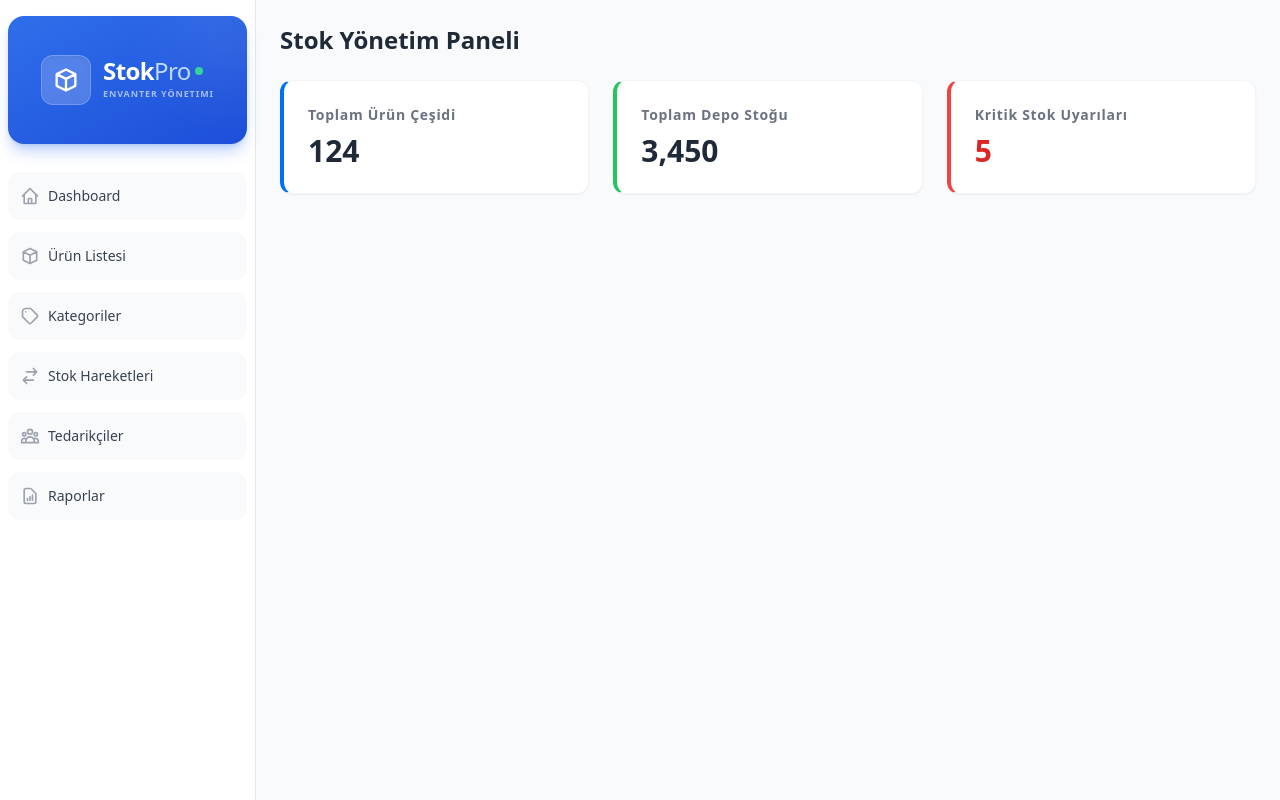
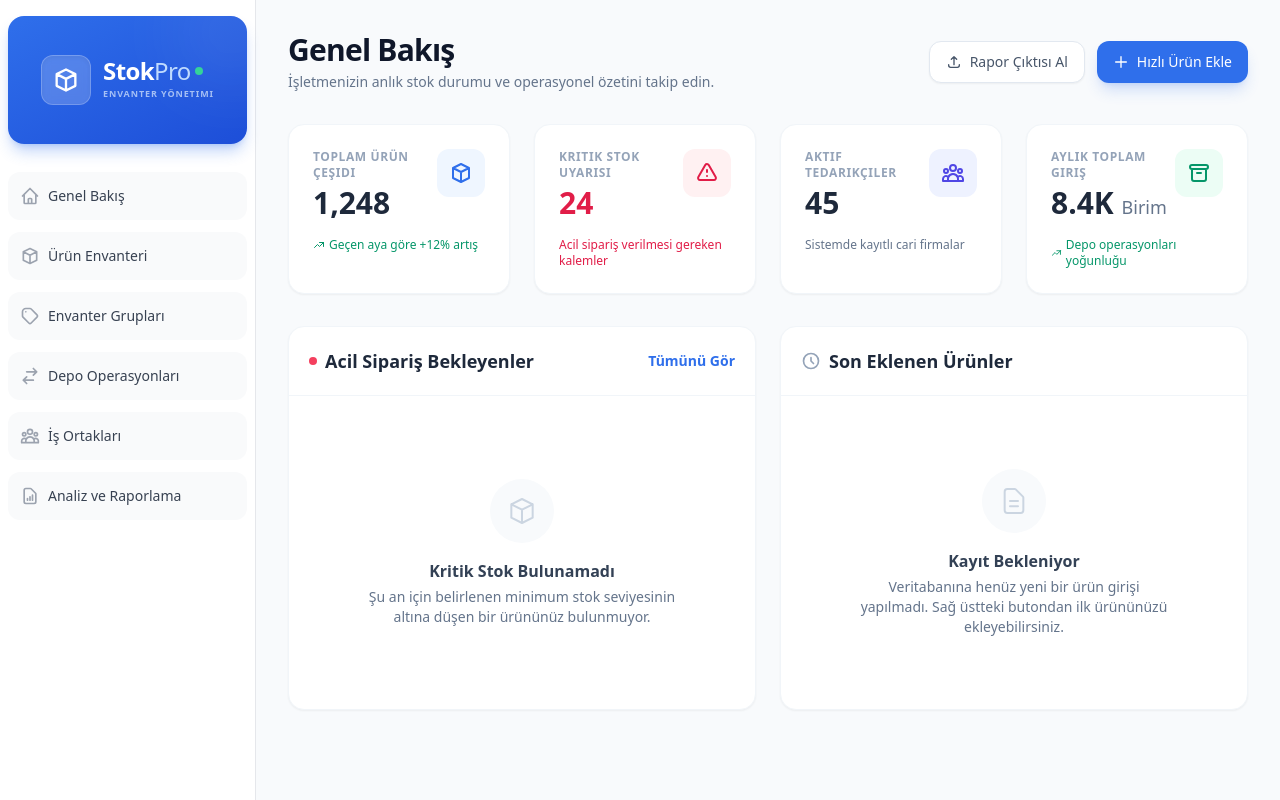
Before and after one commit to elifkaner/inventory-management-system, a Next.js app in the folder frontend/: page / in a window 1280 px wide. Built offline with nearby package versions, Linux system fonts and the light colour scheme.

Commit message:
İçerik düzenlemesi yapıldı.

```diff
--- a/frontend/app/page.tsx
+++ b/frontend/app/page.tsx
@@ -1,28 +1,134 @@
-export default function DashboardSayfasi() {
+'use client';
+
+export default function Dashboard() {
   return (
+    <div className="p-8 bg-slate-50 min-h-screen font-sans text-slate-800">
 
-    <div className="p-6 bg-gray-50 min-h-screen">
-      <h1 className="text-2xl font-bold mb-6 text-gray-800">Stok Yönetim Paneli</h1>
+      {/* 1. ÜST BAŞLIK VE AKSİYON BUTONLARI */}
+      <div className="flex flex-col md:flex-row justify-between items-start md:items-center mb-8 gap-4">
+        <div>
+          <h1 className="text-3xl font-extrabold text-slate-900 tracking-tight">Genel Bakış</h1>
+          <p className="text-slate-500 mt-1 text-sm">İşletmenizin anlık stok durumu ve operasyonel özetini takip edin.</p>
+        </div>
+        <div className="flex gap-3">
+          <button className="px-4 py-2.5 bg-white border border-slate-200 text-slate-600 rounded-xl hover:bg-slate-50 font-medium text-sm flex items-center gap-2 transition-colors shadow-sm">
+            <svg className="w-4 h-4" fill="none" viewBox="0 0 24 24" stroke="currentColor"><path strokeLinecap="round" strokeLinejoin="round" strokeWidth={2} d="M4 16v1a3 3 0 003 3h10a3 3 0 003-3v-1m-4-8l-4-4m0 0L8 8m4-4v12" /></svg>
+            Rapor Çıktısı Al
+          </button>
+          <button className="px-4 py-2.5 bg-blue-600 text-white rounded-xl hover:bg-blue-700 font-medium text-sm flex items-center gap-2 shadow-lg shadow-blue-600/20 transition-transform hover:-translate-y-0.5">
+            <svg className="w-4 h-4" fill="none" viewBox="0 0 24 24" stroke="currentColor"><path strokeLinecap="round" strokeLinejoin="round" strokeWidth={2} d="M12 4v16m8-8H4" /></svg>
+            Hızlı Ürün Ekle
+          </button>
+        </div>
+      </div>
 
+      {/* 2. 4'LÜ ÖZET İSTATİSTİK KARTLARI */}
+      <div className="grid grid-cols-1 md:grid-cols-2 xl:grid-cols-4 gap-6 mb-8">
 
-      <div className="grid grid-cols-1 md:grid-cols-3 gap-6">
-
-
-        <div className="bg-white p-6 rounded-xl shadow-sm border border-gray-100 border-l-4 border-l-blue-500">
-          <h2 className="text-gray-500 text-sm font-semibold tracking-wider">Toplam Ürün Çeşidi</h2>
-          <p className="text-3xl font-bold text-gray-800 mt-2">124</p>
+        {/* Kart 1 */}
+        <div className="bg-white rounded-2xl p-6 border border-slate-100 shadow-sm relative overflow-hidden group hover:shadow-md transition-shadow">
+          <div className="flex justify-between items-start">
+            <div>
+              <p className="text-xs font-bold text-slate-400 uppercase tracking-wider mb-1">Toplam Ürün Çeşidi</p>
+              <h3 className="text-3xl font-extrabold text-slate-800">1,248</h3>
+            </div>
+            <div className="p-3 bg-blue-50 text-blue-600 rounded-xl group-hover:scale-110 transition-transform">
+              <svg className="w-6 h-6" fill="none" viewBox="0 0 24 24" stroke="currentColor"><path strokeLinecap="round" strokeLinejoin="round" strokeWidth={2} d="M20 7l-8-4-8 4m16 0l-8 4m8-4v10l-8 4m0-10L4 7m8 4v10M4 7v10l8 4" /></svg>
+            </div>
+          </div>
+          <div className="mt-4 flex items-center text-xs font-medium text-emerald-600">
+            <svg className="w-3 h-3 mr-1" fill="none" viewBox="0 0 24 24" stroke="currentColor"><path strokeLinecap="round" strokeLinejoin="round" strokeWidth={2} d="M13 7h8m0 0v8m0-8l-8 8-4-4-6 6" /></svg>
+            <span>Geçen aya göre +12% artış</span>
+          </div>
         </div>
 
-
-        <div className="bg-white p-6 rounded-xl shadow-sm border border-gray-100 border-l-4 border-l-green-500">
-          <h2 className="text-gray-500 text-sm font-semibold tracking-wider">Toplam Depo Stoğu</h2>
-          <p className="text-3xl font-bold text-gray-800 mt-2">3,450</p>
+        {/* Kart 2 */}
+        <div className="bg-white rounded-2xl p-6 border border-slate-100 shadow-sm relative overflow-hidden group hover:shadow-md transition-shadow">
+          <div className="flex justify-between items-start">
+            <div>
+              <p className="text-xs font-bold text-slate-400 uppercase tracking-wider mb-1">Kritik Stok Uyarısı</p>
+              <h3 className="text-3xl font-extrabold text-rose-600">24</h3>
+            </div>
+            <div className="p-3 bg-rose-50 text-rose-600 rounded-xl group-hover:scale-110 transition-transform">
+              <svg className="w-6 h-6" fill="none" viewBox="0 0 24 24" stroke="currentColor"><path strokeLinecap="round" strokeLinejoin="round" strokeWidth={2} d="M12 9v2m0 4h.01m-6.938 4h13.856c1.54 0 2.502-1.667 1.732-3L13.732 4c-.77-1.333-2.694-1.333-3.464 0L3.34 16c-.77 1.333.192 3 1.732 3z" /></svg>
+            </div>
+          </div>
+          <div className="mt-4 flex items-center text-xs font-medium text-rose-600">
+            <span>Acil sipariş verilmesi gereken kalemler</span>
+          </div>
         </div>
 
+        {/* Kart 3 */}
+        <div className="bg-white rounded-2xl p-6 border border-slate-100 shadow-sm relative overflow-hidden group hover:shadow-md transition-shadow">
+          <div className="flex justify-between items-start">
+            <div>
+              <p className="text-xs font-bold text-slate-400 uppercase tracking-wider mb-1">Aktif Tedarikçiler</p>
+              <h3 className="text-3xl font-extrabold text-slate-800">45</h3>
+            </div>
+            <div className="p-3 bg-indigo-50 text-indigo-600 rounded-xl group-hover:scale-110 transition-transform">
+              <svg className="w-6 h-6" fill="none" viewBox="0 0 24 24" stroke="currentColor"><path strokeLinecap="round" strokeLinejoin="round" strokeWidth={2} d="M17 20h5v-2a3 3 0 00-5.356-1.857M17 20H7m10 0v-2c0-.656-.126-1.283-.356-1.857M7 20H2v-2a3 3 0 015.356-1.857M7 20v-2c0-.656.126-1.283.356-1.857m0 0a5.002 5.002 0 019.288 0M15 7a3 3 0 11-6 0 3 3 0 016 0zm6 3a2 2 0 11-4 0 2 2 0 014 0zM7 10a2 2 0 11-4 0 2 2 0 014 0z" /></svg>
+            </div>
+          </div>
+          <div className="mt-4 flex items-center text-xs font-medium text-slate-500">
+            <span>Sistemde kayıtlı cari firmalar</span>
+          </div>
+        </div>
 
-        <div className="bg-white p-6 rounded-xl shadow-sm border border-gray-100 border-l-4 border-l-red-500">
-          <h2 className="text-gray-500 text-sm font-semibold tracking-wider">Kritik Stok Uyarıları</h2>
-          <p className="text-3xl font-bold text-red-600 mt-2">5</p>
+        {/* Kart 4 */}
+        <div className="bg-white rounded-2xl p-6 border border-slate-100 shadow-sm relative overflow-hidden group hover:shadow-md transition-shadow">
+          <div className="flex justify-between items-start">
+            <div>
+              <p className="text-xs font-bold text-slate-400 uppercase tracking-wider mb-1">Aylık Toplam Giriş</p>
+              <h3 className="text-3xl font-extrabold text-slate-800">8.4K <span className="text-lg text-slate-500 font-medium">Birim</span></h3>
+            </div>
+            <div className="p-3 bg-emerald-50 text-emerald-600 rounded-xl group-hover:scale-110 transition-transform">
+              <svg className="w-6 h-6" fill="none" viewBox="0 0 24 24" stroke="currentColor"><path strokeLinecap="round" strokeLinejoin="round" strokeWidth={2} d="M5 8h14M5 8a2 2 0 110-4h14a2 2 0 110 4M5 8v10a2 2 0 002 2h10a2 2 0 002-2V8m-9 4h4" /></svg>
+            </div>
+          </div>
+          <div className="mt-4 flex items-center text-xs font-medium text-emerald-600">
+            <svg className="w-3 h-3 mr-1" fill="none" viewBox="0 0 24 24" stroke="currentColor"><path strokeLinecap="round" strokeLinejoin="round" strokeWidth={2} d="M13 7h8m0 0v8m0-8l-8 8-4-4-6 6" /></svg>
+            <span>Depo operasyonları yoğunluğu</span>
+          </div>
+        </div>
+      </div>
+
+      {/* 3. İKİLİ PANELLER (Hızlı Tablolar) */}
+      <div className="grid grid-cols-1 lg:grid-cols-2 gap-6">
+
+        {/* Sol Panel: Kritik Stoklar */}
+        <div className="bg-white rounded-2xl border border-slate-100 shadow-sm flex flex-col h-96">
+          <div className="p-5 border-b border-slate-100 flex justify-between items-center">
+            <h2 className="text-lg font-bold text-slate-800 flex items-center gap-2">
+              <span className="w-2 h-2 rounded-full bg-rose-500 animate-pulse"></span>
+              Acil Sipariş Bekleyenler
+            </h2>
+            <button className="text-sm font-semibold text-blue-600 hover:text-blue-800">Tümünü Gör</button>
+          </div>
+          <div className="p-8 flex-1 flex flex-col items-center justify-center text-center">
+            {/* Empty State (Boş Durum) - Tedasoft'tan İlham Alındı */}
+            <div className="w-16 h-16 bg-slate-50 rounded-full flex items-center justify-center mb-4">
+              <svg className="w-8 h-8 text-slate-300" fill="none" viewBox="0 0 24 24" stroke="currentColor"><path strokeLinecap="round" strokeLinejoin="round" strokeWidth={1.5} d="M20 7l-8-4-8 4m16 0l-8 4m8-4v10l-8 4m0-10L4 7m8 4v10M4 7v10l8 4" /></svg>
+            </div>
+            <h3 className="text-slate-700 font-bold mb-1">Kritik Stok Bulunamadı</h3>
+            <p className="text-sm text-slate-500 max-w-xs">Şu an için belirlenen minimum stok seviyesinin altına düşen bir ürününüz bulunmuyor.</p>
+          </div>
+        </div>
+
+        {/* Sağ Panel: Son Hareketler */}
+        <div className="bg-white rounded-2xl border border-slate-100 shadow-sm flex flex-col h-96">
+          <div className="p-5 border-b border-slate-100 flex justify-between items-center">
+            <h2 className="text-lg font-bold text-slate-800 flex items-center gap-2">
+              <svg className="w-5 h-5 text-slate-400" fill="none" viewBox="0 0 24 24" stroke="currentColor"><path strokeLinecap="round" strokeLinejoin="round" strokeWidth={2} d="M12 8v4l3 3m6-3a9 9 0 11-18 0 9 9 0 0118 0z" /></svg>
+              Son Eklenen Ürünler
+            </h2>
+          </div>
+          <div className="p-8 flex-1 flex flex-col items-center justify-center text-center">
+            <div className="w-16 h-16 bg-slate-50 rounded-full flex items-center justify-center mb-4">
+              <svg className="w-8 h-8 text-slate-300" fill="none" viewBox="0 0 24 24" stroke="currentColor"><path strokeLinecap="round" strokeLinejoin="round" strokeWidth={1.5} d="M9 12h6m-6 4h6m2 5H7a2 2 0 01-2-2V5a2 2 0 012-2h5.586a1 1 0 01.707.293l5.414 5.414a1 1 0 01.293.707V19a2 2 0 01-2 2z" /></svg>
+            </div>
+            <h3 className="text-slate-700 font-bold mb-1">Kayıt Bekleniyor</h3>
+            <p className="text-sm text-slate-500 max-w-xs">Veritabanına henüz yeni bir ürün girişi yapılmadı. Sağ üstteki butondan ilk ürününüzü ekleyebilirsiniz.</p>
+          </div>
         </div>
 
       </div>
--- a/frontend/app/products/page.tsx
+++ b/frontend/app/products/page.tsx
@@ -166,7 +166,7 @@ export default function UrunEnvanterSayfasi() {
 
                                 {/* SOL SÜTUN */}
                                 <div className="space-y-5">
-                                    <h3 className="text-sm font-bold text-slate-400 uppercase tracking-wider mb-4 border-b pb-2">Temel Bilgiler</h3>
+                                    <h3 className="text-sm font-bold text-slate-400 tracking-wider mb-4 border-b pb-2">Temel Bilgiler</h3>
 
                                     <div>
                                         <label className="block text-sm font-medium text-slate-700 mb-1">Ürün Adı *</label>
@@ -196,7 +196,7 @@ export default function UrunEnvanterSayfasi() {
 
                                 {/* SAĞ SÜTUN */}
                                 <div className="space-y-5">
-                                    <h3 className="text-sm font-bold text-slate-400 uppercase tracking-wider mb-4 border-b pb-2">Ticari Bilgiler</h3>
+                                    <h3 className="text-sm font-bold text-slate-400  tracking-wider mb-4 border-b pb-2">Ticari Bilgiler</h3>
 
                                     <div className="grid grid-cols-2 gap-4">
                                         <div>
--- a/frontend/app/ui/sidenav.tsx
+++ b/frontend/app/ui/sidenav.tsx
@@ -39,7 +39,7 @@ export default function SideNav() {
                     <svg className="w-5 h-5 text-gray-400 group-hover:text-blue-600 transition-colors" fill="none" viewBox="0 0 24 24" stroke="currentColor">
                         <path strokeLinecap="round" strokeLinejoin="round" strokeWidth={2} d="M3 12l2-2m0 0l7-7 7 7M5 10v10a1 1 0 001 1h3m10-11l2 2m-2-2v10a1 1 0 01-1 1h-3m-6 0a1 1 0 001-1v-4a1 1 0 011-1h2a1 1 0 011 1v4a1 1 0 001 1m-6 0h6" />
                     </svg>
-                    <span className="hidden md:block">Dashboard</span>
+                    <span className="hidden md:block">Genel Bakış</span>
                 </Link>
 
                 <Link
@@ -49,7 +49,7 @@ export default function SideNav() {
                     <svg className="w-5 h-5 text-gray-400 group-hover:text-blue-600 transition-colors" fill="none" viewBox="0 0 24 24" stroke="currentColor">
                         <path strokeLinecap="round" strokeLinejoin="round" strokeWidth={2} d="M20 7l-8-4-8 4m16 0l-8 4m8-4v10l-8 4m0-10L4 7m8 4v10M4 7v10l8 4" />
                     </svg>
-                    <span className="hidden md:block">Ürün Listesi</span>
+                    <span className="hidden md:block">Ürün Envanteri</span>
                 </Link>
 
                 {/* YENİ EKLENEN 4 MODÜL */}
@@ -60,7 +60,7 @@ export default function SideNav() {
                     <svg className="w-5 h-5 text-gray-400 group-hover:text-blue-600 transition-colors" fill="none" viewBox="0 0 24 24" stroke="currentColor">
                         <path strokeLinecap="round" strokeLinejoin="round" strokeWidth={2} d="M7 7h.01M7 3h5c.512 0 1.024.195 1.414.586l7 7a2 2 0 010 2.828l-7 7a2 2 0 01-2.828 0l-7-7A1.994 1.994 0 013 12V7a4 4 0 014-4z" />
                     </svg>
-                    <span className="hidden md:block">Kategoriler</span>
+                    <span className="hidden md:block">Envanter Grupları</span>
                 </Link>
 
                 <Link
@@ -70,7 +70,7 @@ export default function SideNav() {
                     <svg className="w-5 h-5 text-gray-400 group-hover:text-blue-600 transition-colors" fill="none" viewBox="0 0 24 24" stroke="currentColor">
                         <path strokeLinecap="round" strokeLinejoin="round" strokeWidth={2} d="M8 7h12m0 0l-4-4m4 4l-4 4m0 6H4m0 0l4 4m-4-4l4-4" />
                     </svg>
-                    <span className="hidden md:block">Stok Hareketleri</span>
+                    <span className="hidden md:block">Depo Operasyonları</span>
                 </Link>
 
                 <Link
@@ -80,7 +80,7 @@ export default function SideNav() {
                     <svg className="w-5 h-5 text-gray-400 group-hover:text-blue-600 transition-colors" fill="none" viewBox="0 0 24 24" stroke="currentColor">
                         <path strokeLinecap="round" strokeLinejoin="round" strokeWidth={2} d="M17 20h5v-2a3 3 0 00-5.356-1.857M17 20H7m10 0v-2c0-.656-.126-1.283-.356-1.857M7 20H2v-2a3 3 0 015.356-1.857M7 20v-2c0-.656.126-1.283.356-1.857m0 0a5.002 5.002 0 019.288 0M15 7a3 3 0 11-6 0 3 3 0 016 0zm6 3a2 2 0 11-4 0 2 2 0 014 0zM7 10a2 2 0 11-4 0 2 2 0 014 0z" />
                     </svg>
-                    <span className="hidden md:block">Tedarikçiler</span>
+                    <span className="hidden md:block">İş Ortakları</span>
                 </Link>
 
                 <Link
@@ -90,7 +90,7 @@ export default function SideNav() {
                     <svg className="w-5 h-5 text-gray-400 group-hover:text-blue-600 transition-colors" fill="none" viewBox="0 0 24 24" stroke="currentColor">
                         <path strokeLinecap="round" strokeLinejoin="round" strokeWidth={2} d="M9 17v-2m3 2v-4m3 4v-6m2 10H7a2 2 0 01-2-2V5a2 2 0 012-2h5.586a1 1 0 01.707.293l5.414 5.414a1 1 0 01.293.707V19a2 2 0 01-2 2z" />
                     </svg>
-                    <span className="hidden md:block">Raporlar</span>
+                    <span className="hidden md:block">Analiz ve Raporlama</span>
                 </Link>
             </div>
         </div>
```
